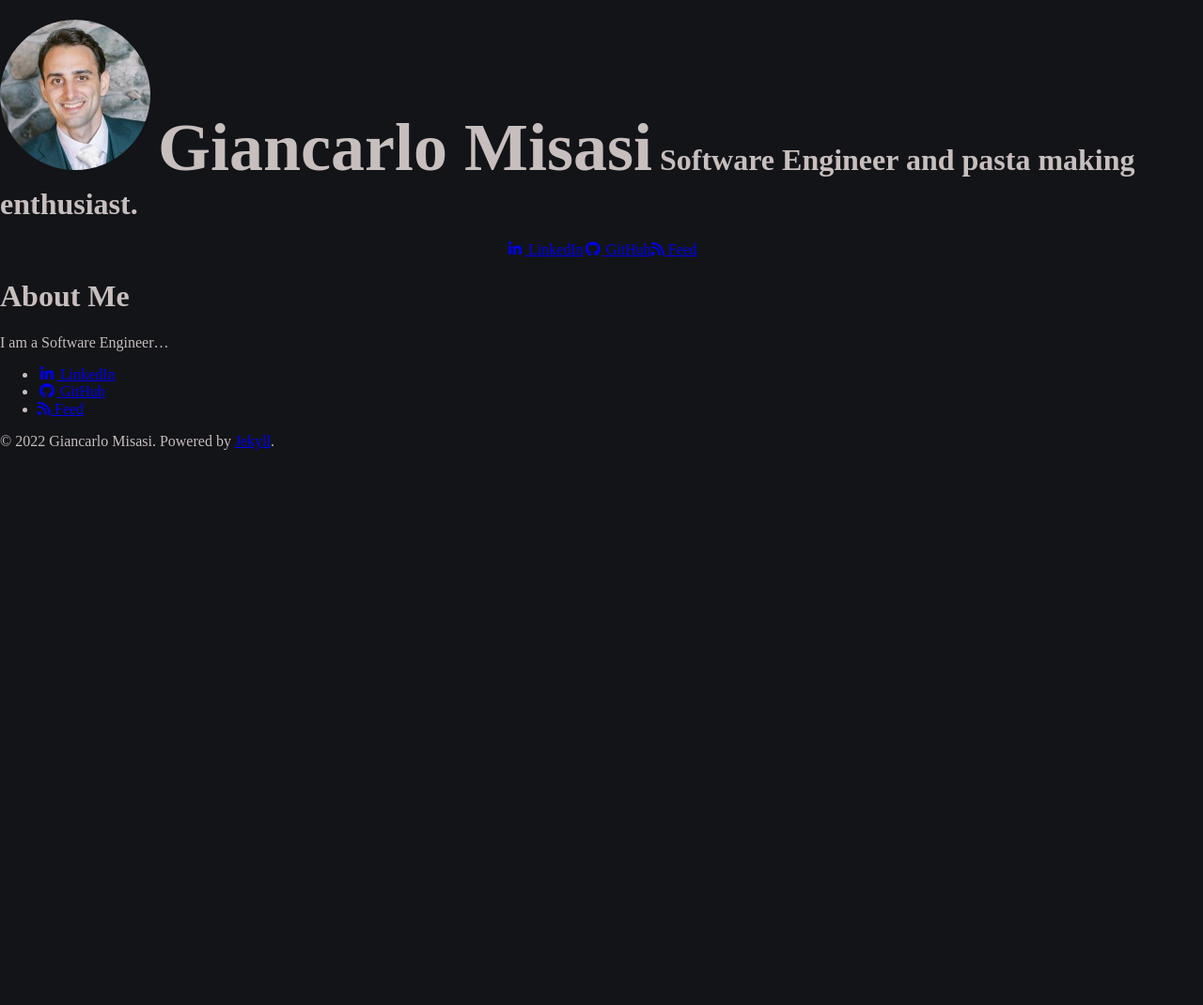
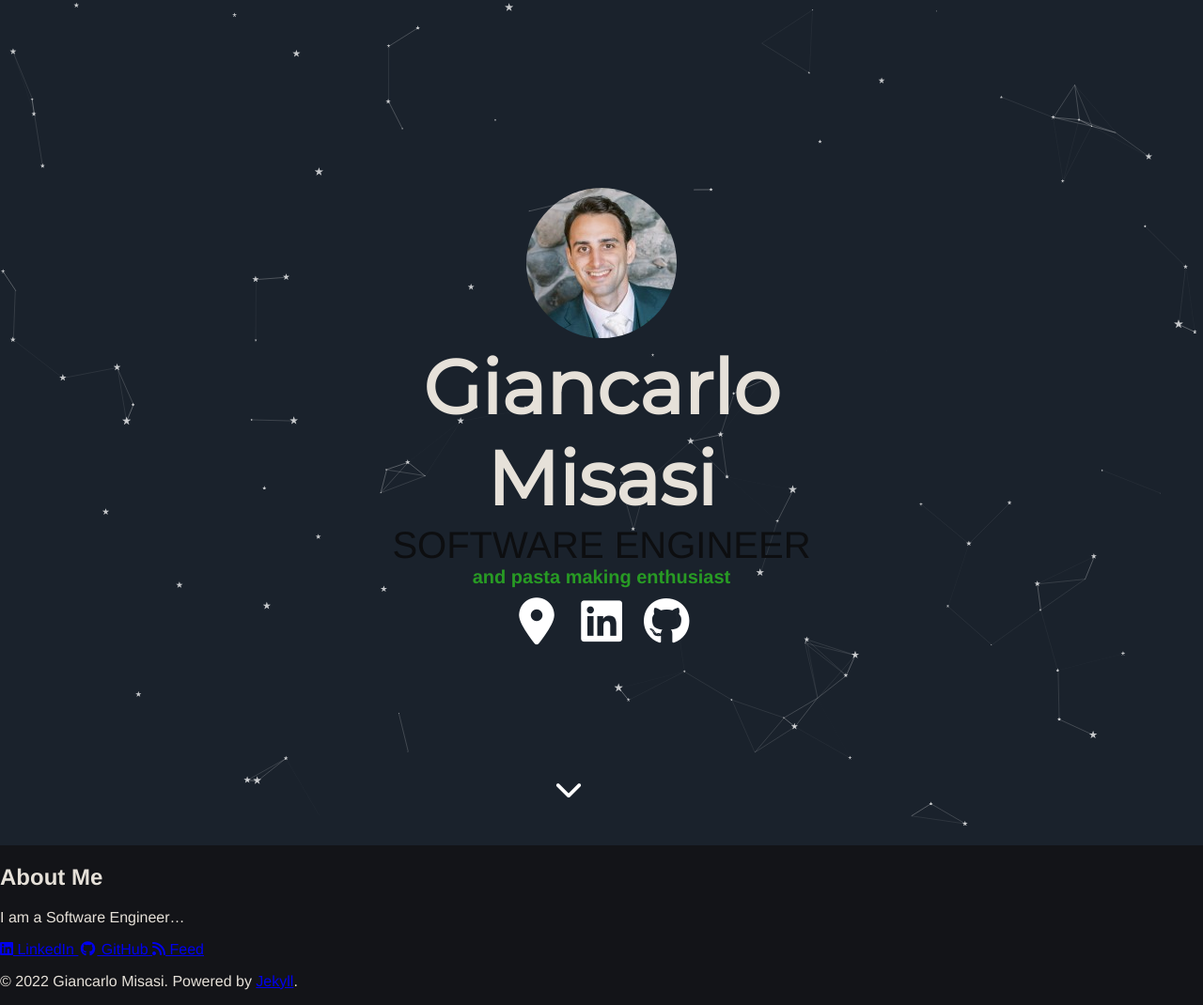
Before and after one commit to giancarlo-misasi/giancarlo-misasi.github.io, a Jekyll site: the page built from README.md, in a window 1280 px wide. Shown: the whole page at 94% size. Built offline with Jekyll 4.4.1, drawn with Linux system fonts in a browser that asks for light colours; nearby versions of some CDN libraries; some web fonts are replaced; our own code applies the rules of GitHub Pages for plain Markdown files; before the commit the page ends 900 px from its top, so only the background shows below that.

Commit message:
Massive update to everything.

```diff
--- a/_config.yml
+++ b/_config.yml
@@ -1,8 +1,7 @@
 # Site configuration
 theme: jekyll-theme-tactile
 title: Giancarlo Misasi
-subtitle: SDE III @ Amazon
-description: Software Engineer and pasta making enthusiast.
+# description: Software Engineer and pasta making enthusiast.
 url: https://giancarlo-misasi.github.io
 domain: giancarlo-misasi.github.io
 locale: en-CA
@@ -11,13 +10,14 @@ locale: en-CA
 header:
   avatar: "/assets/images/avatar_giancarlo_misasi.jpg"
   author: "Giancarlo Misasi"
-  bio: "Software Engineer and pasta making enthusiast."
+  bio: "Software Engineer"
+  fun: "pasta making enthusiast"
   links:
     - label: "North Vancouver, BC, Canada"
       icon: "fas fa-fw fa-map-marker-alt"
       url: "https://goo.gl/maps/L6U4ecdbBuNpZym66"
     - label: "LinkedIn"
-      icon: "fab fa-fw fa-linkedin-in"
+      icon: "fa-brands fa-linkedin"
       url: "https://linkedin.com/in/giancarlo-misasi"
     - label: "GitHub"
       icon: "fab fa-fw fa-github"
@@ -27,7 +27,7 @@ header:
 footer:
   links:
     - label: "LinkedIn"
-      icon: "fab fa-fw fa-linkedin-in"
+      icon: "fa-brands fa-linkedin"
       url: "https://linkedin.com/in/giancarlo-misasi"
     - label: "GitHub"
       icon: "fab fa-fw fa-github"
@@ -41,10 +41,11 @@ plugins:
   - jekyll-include-cache
   - jekyll-feed
 
-# Non-standard directories
-include:
-  - _pages
-
 # GitHub configuration
 github: [metadata]
 github_username: giancarlo-misasi
+
+# Collections
+collections:
+  - home
+  - pages
--- a/_includes/site-footer.html
+++ /dev/null
@@ -1,18 +0,0 @@
-<footer>
-    <ul>
-        {% if site.footer.links %}
-        {% for link in site.footer.links %}
-        {% if link.label and link.url %}
-        <li>
-            <a href="{{ link.url }}" rel="nofollow noopener noreferrer">
-                <i class="{{ link.icon | default: 'fas fa-link' }}" aria-hidden="true"></i> {{ link.label }}
-            </a>
-        </li>
-        {% endif %}
-        {% endfor %}
-        {% endif %}
-    </ul>
-    <p>
-        &copy; {{ site.time | date: '%Y' }} {{ site.name | default: site.title }}. Powered by <a href="https://jekyllrb.com" rel="nofollow">Jekyll</a>.
-    </p>
-</footer>
--- a/_includes/site-header.html
+++ /dev/null
@@ -1,16 +0,0 @@
-<h1>
-    <img class="author-avatar" src="/assets/images/avatar.jpg">
-    <span class="site-title">{{ site.header.author }}</span>
-    <span class="site-description">{{ site.header.bio }}</span>
-</h1>
-<div class="header-icons">
-    {% if site.header.links %}
-    {% for link in site.footer.links %}
-    {% if link.label and link.url %}
-    <a href="{{ link.url }}" rel="nofollow noopener noreferrer">
-        <i class="{{ link.icon | default: 'fas fa-link' }}" aria-hidden="true"></i> {{ link.label }}
-    </a>
-    {% endif %}
-    {% endfor %}
-    {% endif %}
-</div>
--- /dev/null
+++ b/_includes/splash.html
@@ -0,0 +1,21 @@
+<div id="particles-js">
+    <div class="author-details">
+        <img class="author-avatar" src="/assets/images/avatar.jpg">
+        <h1 class="author-name">{{ site.header.author }}</h1>
+        <h2 class="author-bio">{{ site.header.bio }}</h2>
+        <h3 class="author-fun">and {{ site.header.fun }}</h2>
+        <div class="author-links">
+            {% if site.header.links %}
+            {% for link in site.header.links %}
+            {% if link.label and link.url %}
+            <a class ="author-link" href="{{ link.url }}" rel="nofollow noopener noreferrer">
+                <i class="{{ link.icon | default: 'fas fa-link' }}" aria-hidden="true"></i>
+                <!-- {{ link.label }} -->
+            </a>
+            {% endif %}
+            {% endfor %}
+            {% endif %}
+        </div>
+    </div>
+    <a class="down" href="#{{ site.home[0].id }}" data-scroll=""><i class="icon fa fa-chevron-down" aria-hidden="true"></i></a>
+</div>
--- a/_layouts/default.html
+++ b/_layouts/default.html
@@ -6,16 +6,30 @@
     <meta name="viewport" content="width=device-width, initial-scale=1.0">
     <title>{% if page.title %}{{ page.title }}{% else %}{{ site.title }}{% endif %}</title>
     <meta name="description" content="{{ site.description }}">
-    <link href="https://cdnjs.cloudflare.com/ajax/libs/normalize/8.0.1/normalize.min.css" rel="stylesheet">
-    <link href="https://cdnjs.cloudflare.com/ajax/libs/font-awesome/6.1.1/css/all.min.css" rel="stylesheet">
+    <!-- <link href="https://cdnjs.cloudflare.com/ajax/libs/normalize/8.0.1/normalize.min.css" rel="stylesheet"> -->
+    <!-- <link href="https://cdnjs.cloudflare.com/ajax/libs/font-awesome/6.1.1/css/all.min.css" rel="stylesheet"> -->
+    <link rel="stylesheet" href="https://cdn.jsdelivr.net/npm/@fortawesome/fontawesome-free@6.1.1/css/all.min.css" integrity="sha256-DfWjNxDkM94fVBWx1H5BMMp0Zq7luBlV8QRcSES7s+0=" crossorigin="anonymous">
     <link href="{{ '/assets/css/main.css' }}" rel="stylesheet" />
     <link rel="shortcut icon" type="image/png" href="{{ '/assets/images/favicon.ico' }}">
 </head>
 <body>
-    {% include site-header.html %}
-
     {{ content }}
 
-    {% include site-footer.html %}
+    <footer>
+        {% if site.footer.links %}
+        {% for link in site.footer.links %}
+        {% if link.label and link.url %}
+        <a href="{{ link.url }}" rel="nofollow noopener noreferrer">
+            <i class="{{ link.icon | default: 'fas fa-link' }}" aria-hidden="true"></i> {{ link.label }}
+        </a>
+        {% endif %}
+        {% endfor %}
+        {% endif %}
+        <p>
+            &copy; {{ site.time | date: '%Y' }} {{ site.name | default: site.title }}. Powered by <a href="https://jekyllrb.com" rel="nofollow">Jekyll</a>.
+        </p>
+    </footer>
+    <script src="https://cdn.jsdelivr.net/npm/particles.js@2.0.0/particles.min.js"></script>
+    <script src="/assets/js/main.js"></script>
 </body>
 </html>
--- /dev/null
+++ b/_layouts/section.html
@@ -0,0 +1,3 @@
+<section id="{{ page.id }}">
+    {{ content }}
+</section>
--- a/_sass/_header.scss
+++ /dev/null
@@ -1,26 +0,0 @@
-.author-avatar {
-    width: 160px;
-    height: 160px;
-    border-radius: 100%;
-    user-select: none;
-    -ms-user-select: none;
-    -webkit-user-select: none;
-    animation: 0.5s ease-in forwards fadein;
-    -webkit-animation: 0.5s ease-in forwards fadein;
-    opacity: 1;
-}
-
-.site-title {
-    font-size: 72px;
-}
-
-.site-desription {
-    font-size: 32px;
-}
-
-.header-icons {
-    display: flex;
-    justify-content: center;
-    align-items: center;
-    text-align: center;
-}
--- a/_sass/_layout.scss
+++ /dev/null
@@ -1,4 +0,0 @@
-body {
-    background-color: #131418;
-    color: #c7bebe;
-}
--- /dev/null
+++ b/_sass/_main.scss
@@ -0,0 +1,118 @@
+@import url('https://fonts.googleapis.com/css?family=Chivo:900');
+@import url('https://fonts.googleapis.com/css?family=Montserrat');
+
+#particles-js {
+    display: flex;
+    background-repeat: no-repeat;
+    background-size: cover;
+    background-attachment: fixed;
+    background-color: #1a222c;
+    min-height: 100vh;
+    .particles-js-canvas-el {
+        height: 100vh !important;
+    }
+}
+
+body {
+    background-color: #131418;
+    color: #e6e1d9;
+    font-family: 'Helvetica Neue', Helvetica, Arial, serif;
+    font-size: 1em;
+    margin: 0;
+    padding: 0;
+}
+
+.author-name {
+    font-family: 'Montserrat', 'Helvetica Neue', Helvetica, Arial, serif;
+    font-size: 80px;
+    font-weight: 900;
+}
+
+.author-bio {
+    font-family: 'Chivo', 'Helvetica Neue', Helvetica, Arial, serif;
+    font-size: 40px;
+    font-weight: normal;
+    color: #0d0e10;
+    text-transform: uppercase;
+}
+
+.author-fun {
+    font-size: 20px;
+    color: #289b24;
+}
+
+.author-name, .author-bio, .author-fun {
+    padding: 0;
+    margin: 0;
+}
+
+.author-details {
+    position: absolute;
+    top: 50%;
+    left: 50%;
+    margin: 0 auto;
+    transform: translate(-50%, -50%);
+    -ms-transform: translate(-50%, -50%);
+    text-align: center;
+}
+
+.author-avatar {
+    width: 160px;
+    height: 160px;
+    border-radius: 100%;
+    user-select: none;
+    -ms-user-select: none;
+    -webkit-user-select: none;
+    animation: 0.5s ease-in forwards fadein;
+    -webkit-animation: 0.5s ease-in forwards fadein;
+    opacity: 1;
+}
+
+.author-links {
+    display: flex;
+    justify-content: center;
+    align-items: center;
+    text-align: center;
+}
+
+.author-link {
+    // background-color: white;
+    margin: 8px;
+    font-size: 50px;
+    color: white;
+    text-decoration: none;
+}
+
+.down {
+    position: absolute;
+    bottom: 25px;
+    width: 100%;
+    margin: 0 auto;
+    display: block;
+    font-size: 30px;
+    line-height: 30px;
+    cursor: pointer;
+    border: none !important;
+}
+
+.down i {
+    position: absolute;
+    top: 50%;
+    left: 50%;
+    width: 100px;
+    height: 100px;
+    color: white;
+    transform-style: preserve-3d;
+    -webkit-transform-style: preserve-3d;
+    transform: translate(-50%, -50%);
+    -webkit-transform: translate(-50%, -50%);
+    animation: pulse 1.3s infinite;
+    -webkit-animation: pulse 1.3s infinite;
+}
+
+.author-links i:active,
+.author-links i:hover,
+.down i:active,
+.down i:hover {
+    color: #289b24;
+}
--- a/assets/css/main.scss
+++ b/assets/css/main.scss
@@ -3,5 +3,4 @@
 # only Main files contain this front matter, not partials.
 ---
 
-@import "layout";
-@import "header";
+@import "main";
--- /dev/null
+++ b/assets/js/main.js
@@ -0,0 +1,3 @@
+window.addEventListener("DOMContentLoaded", function() {
+    particlesJS.load('particles-js', 'assets/json/particles.json');
+});
--- /dev/null
+++ b/assets/json/particles.json
@@ -0,0 +1,78 @@
+{
+  "particles": {
+    "number": {
+      "value": 80,
+      "density": {
+        "enable": true,
+        "value_area": 800
+      }
+    },
+    "color": {
+      "value": "#ffffff"
+    },
+    "shape": {
+      "type": "star",
+      "stroke": {
+        "width": 0,
+        "color": "#000000"
+      },
+      "polygon": {
+        "nb_sides": 5
+      }
+    },
+    "opacity": {
+      "value": 0.5,
+      "random": false,
+      "anim": {
+        "enable": false,
+        "speed": 1,
+        "opacity_min": 0.1,
+        "sync": false
+      }
+    },
+    "size": {
+      "value": 3,
+      "random": true,
+      "anim": {
+        "enable": false,
+        "speed": 40,
+        "size_min": 0.1,
+        "sync": false
+      }
+    },
+    "line_linked": {
+      "enable": true,
+      "distance": 75,
+      "color": "#ffffff",
+      "opacity": 0.4,
+      "width": 1
+    },
+    "move": {
+      "enable": true,
+      "speed": 1,
+      "direction": "left",
+      "random": false,
+      "straight": true,
+      "out_mode": "out",
+      "bounce": false,
+      "attract": {
+        "enable": false,
+        "rotateX": 600,
+        "rotateY": 1200
+      }
+    }
+  },
+  "interactivity": {
+    "detect_on": "canvas",
+    "events": {
+      "onhover": {
+        "enable": false
+      },
+      "onclick": {
+        "enable": false
+      },
+      "resize": true
+    }
+  },
+  "retina_detect": false
+}
```
Also changed, not shown: _home/about.md (renamed from _pages/index.md, +3 -2 lines), _layouts/home.html (added, +9 -0 lines), _pages/home.md (added, +4 -0 lines).
